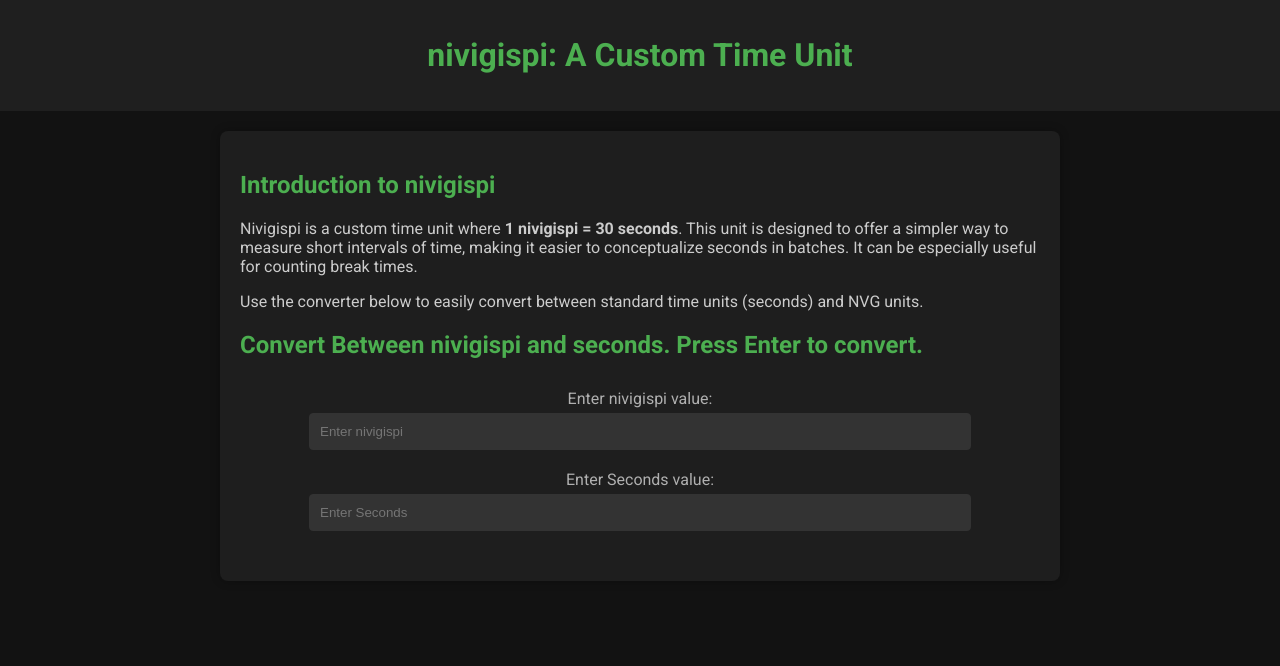
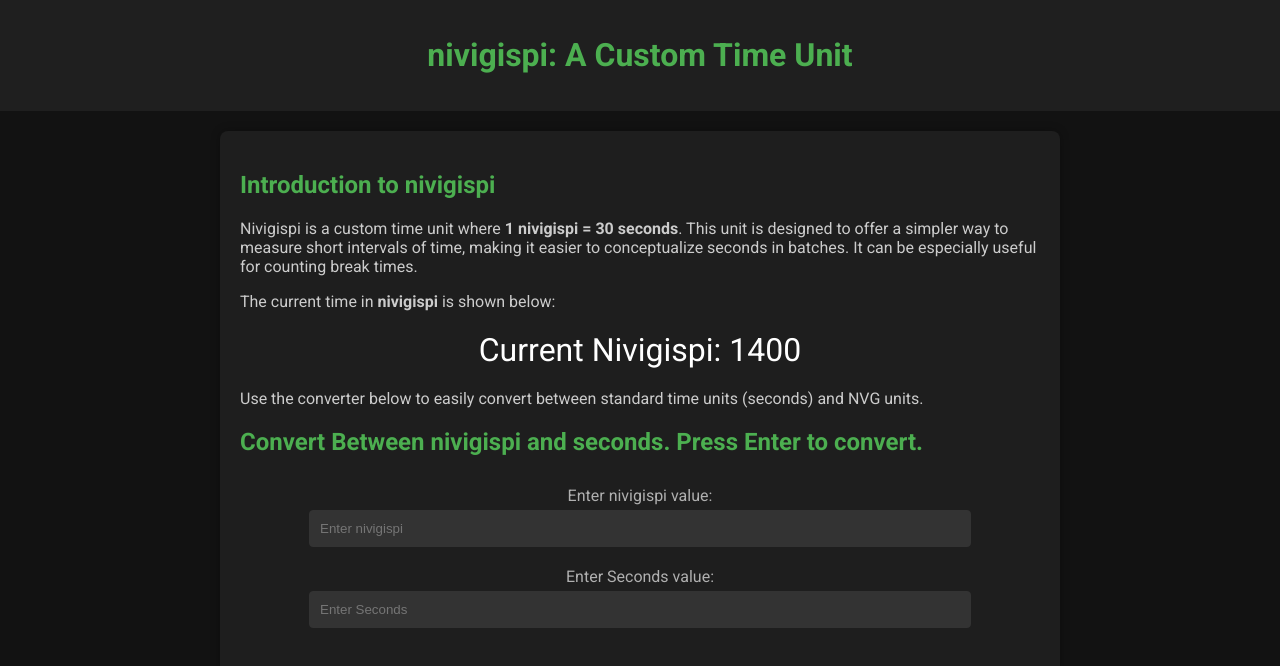
Before and after one commit to nivigispi/nivigispi.github.io, a plain HTML site: page index.html in a window 1280 px wide. Drawn offline with Linux system fonts and the light colour scheme.

Commit message:
Update index.html

```diff
--- a/index.html
+++ b/index.html
@@ -35,6 +35,12 @@
         }
         p {
             color: #cccccc;
+        }
+        .clock {
+            text-align: center;
+            font-size: 2em;
+            margin: 20px 0;
+            color: #ffffff;
         }
         .converter {
             display: flex;
@@ -85,6 +91,12 @@
         Nivigispi is a custom time unit where <strong>1 nivigispi = 30 seconds</strong>. This unit is designed to offer a simpler way to measure short intervals of time, making it easier to conceptualize seconds in batches. It can be especially useful for counting break times.
     </p>
     <p>
+        The current time in <strong>nivigispi</strong> is shown below:
+    </p>
+
+    <div class="clock" id="nvgClock">Calculating...</div>
+
+    <p>
         Use the converter below to easily convert between standard time units (seconds) and NVG units.
     </p>
 
@@ -102,6 +114,17 @@
 </div>
 
 <script>
+    // Digital Clock to display current nivigispi count
+    function updateClock() {
+        const now = new Date();
+        const secondsSinceMidnight = (now.getHours() * 3600) + (now.getMinutes() * 60) + now.getSeconds();
+        const nivigispi = Math.floor(secondsSinceMidnight / 30);
+        document.getElementById('nvgClock').innerText = "Current Nivigispi: " + nivigispi;
+    }
+
+    // Update clock every second
+    setInterval(updateClock, 1000);
+
     // Convert NVG to seconds
     function convertToSeconds() {
         let nvg = document.getElementById('nvgInput').value;
@@ -127,6 +150,9 @@
             document.getElementById('result').innerHTML = "Please enter a valid value.";
         }
     }
+
+    // Initialize clock on load
+    updateClock();
 </script>
 
 </body>
```
